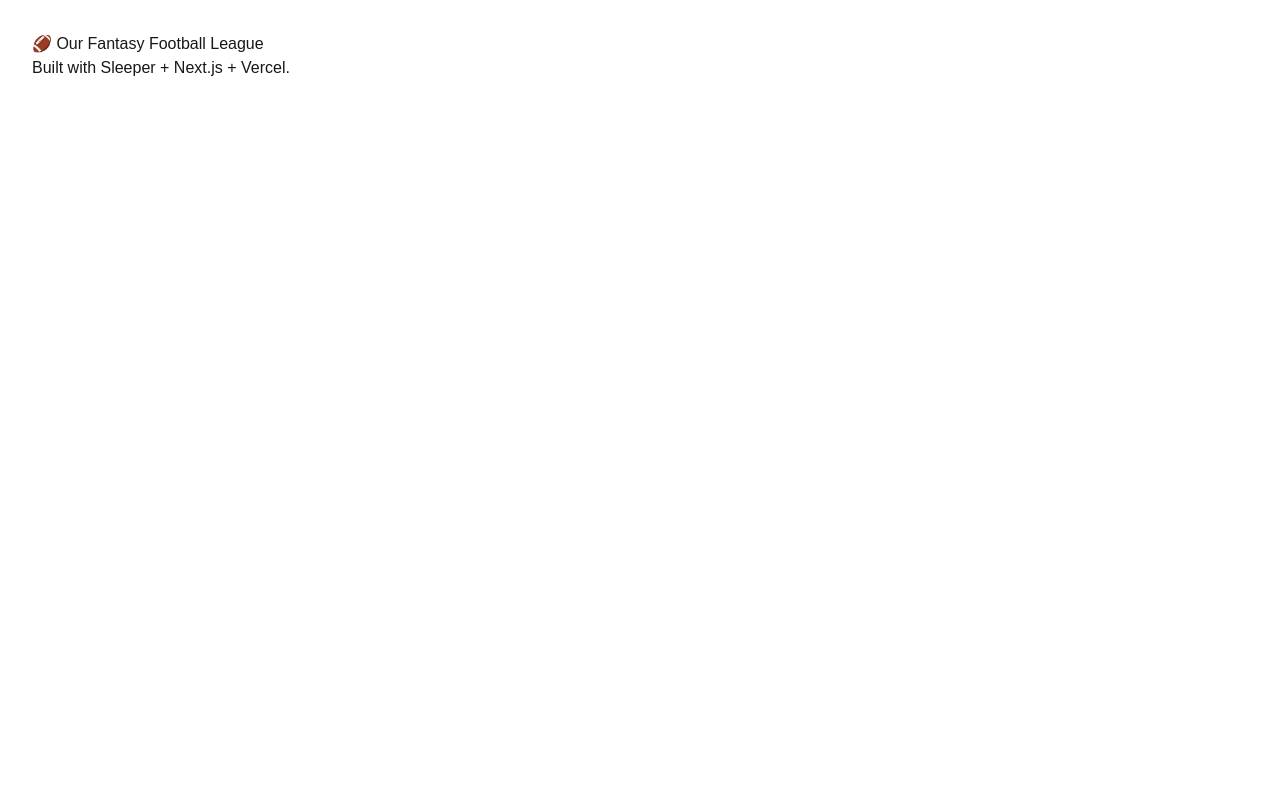
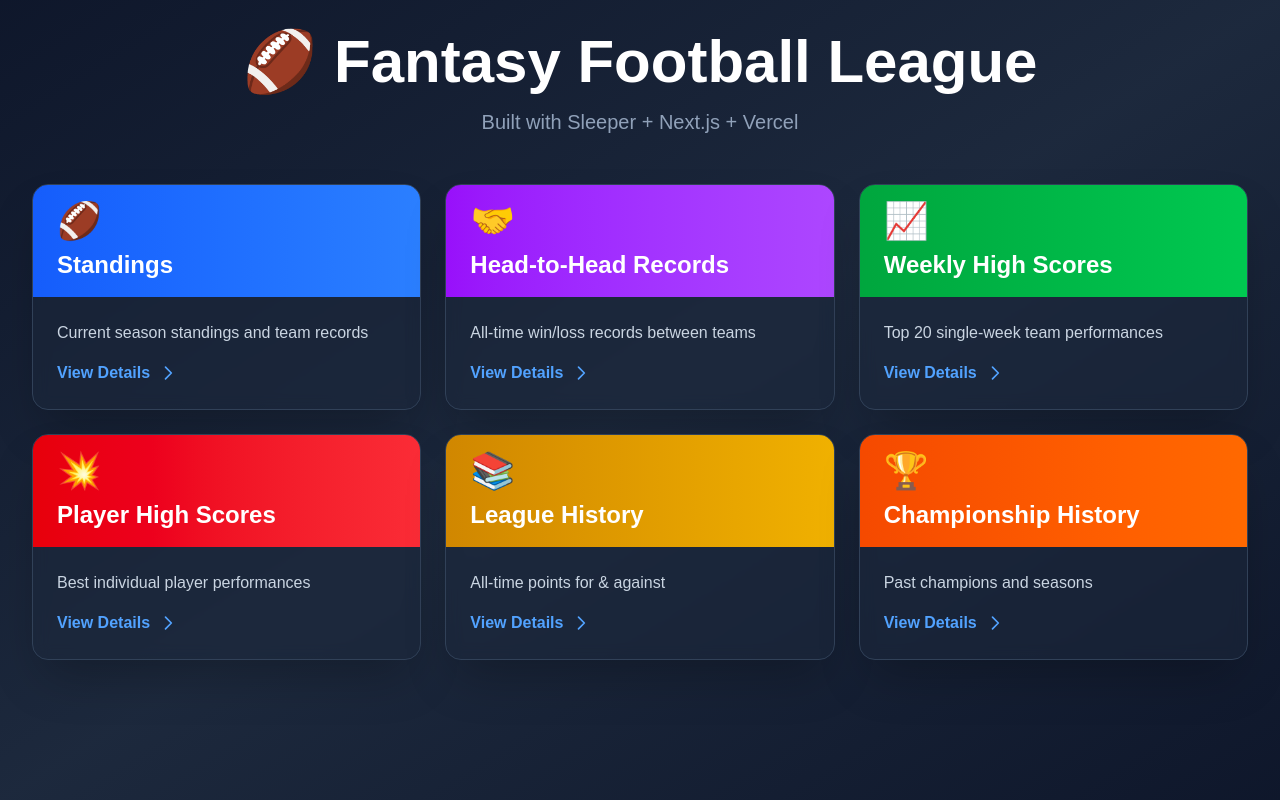
Before and after one commit to BradWillz/ffredraft, a Next.js app: page / in a window 1280 px wide. Built offline with nearby package versions, Linux system fonts and the light colour scheme.

Commit message:
feat: implement navigation grid with links for league pages

```diff
--- a/src/app/page.tsx
+++ b/src/app/page.tsx
@@ -1,8 +1,89 @@
+import Link from "next/link";
+
 export default function Home() {
+  const pages = [
+    {
+      title: "Standings",
+      description: "Current season standings and team records",
+      href: "/standings",
+      icon: "🏈",
+      color: "from-blue-600 to-blue-500"
+    },
+    {
+      title: "Head-to-Head Records",
+      description: "All-time win/loss records between teams",
+      href: "/head-to-head",
+      icon: "🤝",
+      color: "from-purple-600 to-purple-500"
+    },
+    {
+      title: "Weekly High Scores",
+      description: "Top 20 single-week team performances",
+      href: "/weekly-high-scores",
+      icon: "📈",
+      color: "from-green-600 to-green-500"
+    },
+    {
+      title: "Player High Scores",
+      description: "Best individual player performances",
+      href: "/player-high-scores",
+      icon: "💥",
+      color: "from-red-600 to-red-500"
+    },
+    {
+      title: "League History",
+      description: "All-time points for & against",
+      href: "/league-history",
+      icon: "📚",
+      color: "from-yellow-600 to-yellow-500"
+    },
+    {
+      title: "Championship History",
+      description: "Past champions and seasons",
+      href: "/history",
+      icon: "🏆",
+      color: "from-orange-600 to-orange-500"
+    }
+  ];
+
   return (
-    <main style={{ padding: '2rem' }}>
-      <h1>🏈 Our Fantasy Football League</h1>
-      <p>Built with Sleeper + Next.js + Vercel.</p>
+    <main className="min-h-screen bg-gradient-to-br from-slate-900 via-slate-800 to-slate-900 p-8">
+      <div className="max-w-7xl mx-auto">
+        {/* Header */}
+        <div className="mb-12 text-center">
+          <h1 className="text-6xl font-bold text-white mb-4">
+            🏈 Fantasy Football League
+          </h1>
+          <p className="text-slate-400 text-xl">
+            Built with Sleeper + Next.js + Vercel
+          </p>
+        </div>
+
+        {/* Navigation Grid */}
+        <div className="grid grid-cols-1 md:grid-cols-2 lg:grid-cols-3 gap-6">
+          {pages.map((page) => (
+            <Link
+              key={page.href}
+              href={page.href}
+              className="group bg-slate-800/50 backdrop-blur-sm rounded-2xl shadow-2xl border border-slate-700 overflow-hidden hover:border-slate-500 transition-all duration-300 hover:scale-105"
+            >
+              <div className={`bg-gradient-to-r ${page.color} px-6 py-4`}>
+                <div className="text-4xl mb-2">{page.icon}</div>
+                <h2 className="text-2xl font-bold text-white">{page.title}</h2>
+              </div>
+              <div className="p-6">
+                <p className="text-slate-300">{page.description}</p>
+                <div className="mt-4 flex items-center text-blue-400 font-semibold group-hover:text-blue-300">
+                  View Details
+                  <svg className="w-5 h-5 ml-2 group-hover:translate-x-1 transition-transform" fill="none" stroke="currentColor" viewBox="0 0 24 24">
+                    <path strokeLinecap="round" strokeLinejoin="round" strokeWidth={2} d="M9 5l7 7-7 7" />
+                  </svg>
+                </div>
+              </div>
+            </Link>
+          ))}
+        </div>
+      </div>
     </main>
   );
 }
```
